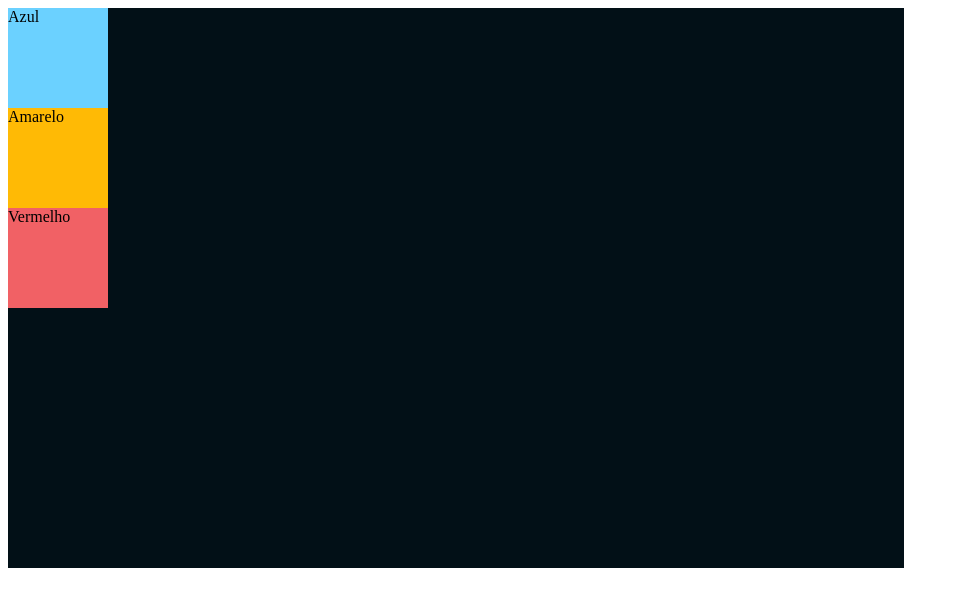
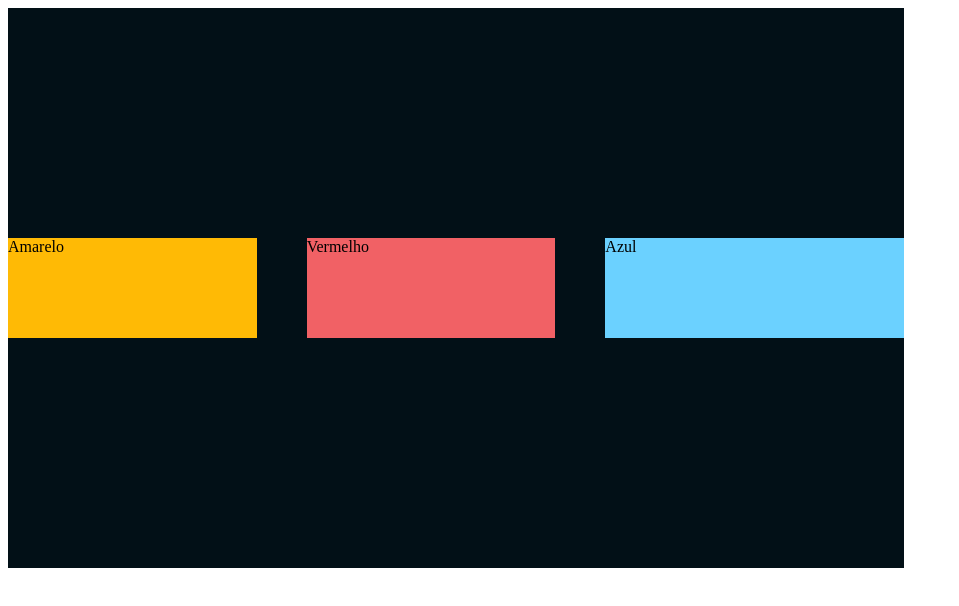
Before and after one commit to joao-robertoo/praticando.css.flexbox, a plain HTML site: page index.html in a window 1280 px wide. Shown: the whole page, without its empty margins (0-959 px from the left). Drawn offline with Linux system fonts and the light colour scheme.

Commit message:
Praticando Flexbox

```diff
--- a/style.css
+++ b/style.css
@@ -1,22 +1,35 @@
-.container{
-	width:70vw;
-	height:70vh;
-	background-color:#021017;
+.container {
+	width: 70vw;
+	height: 70vh;
+	background-color: #021017;
+	display: flex;
+	flex-direction: row;
+	gap: 50px;
+	justify-content: center;
+	align-items: center;
+	flex-wrap: wrap;
 }
 
-.itens{
-	width:100px;
-	height:100px;
+.itens {
+	width: 100px;
+	height: 100px;
+	flex-grow: 1;
 }
 
-.azul{
-	background-color:#6bd1ff;
+/* código omitido */
+
+.azul {
+  background-color: #6bd1ff;
+  order: 3;
+  flex: 1 1 150px;
 }
 
-.amarelo{
-	background-color:#ffba05;
+.amarelo {
+  background-color: #ffba05;
+  order: 1;
 }
 
-.vermelho{
-	background-color:#f16165;
+.vermelho {
+  background-color: #f16165;
+  order: 2;
 }
```
